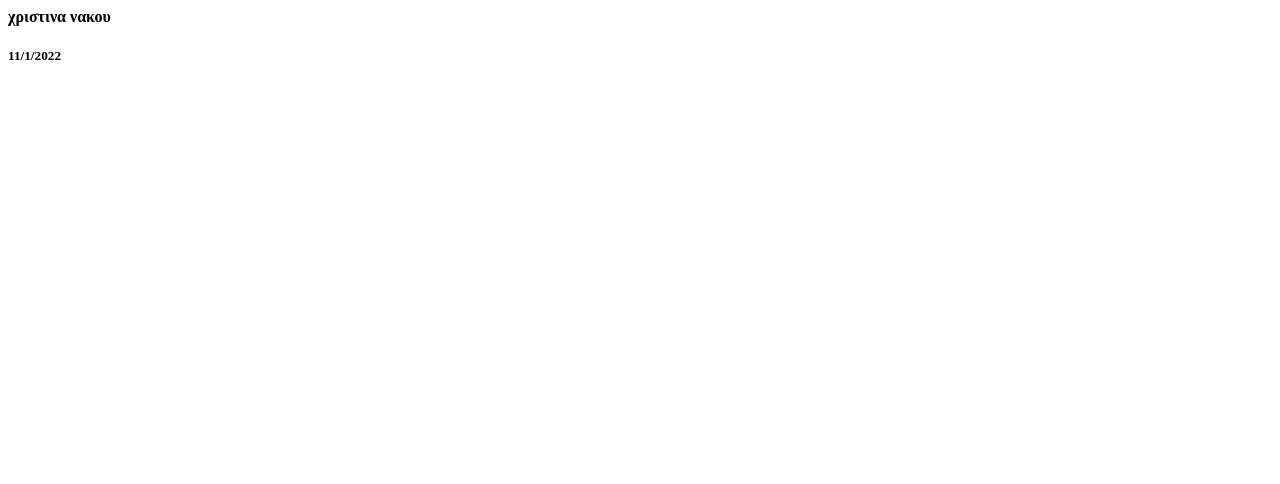
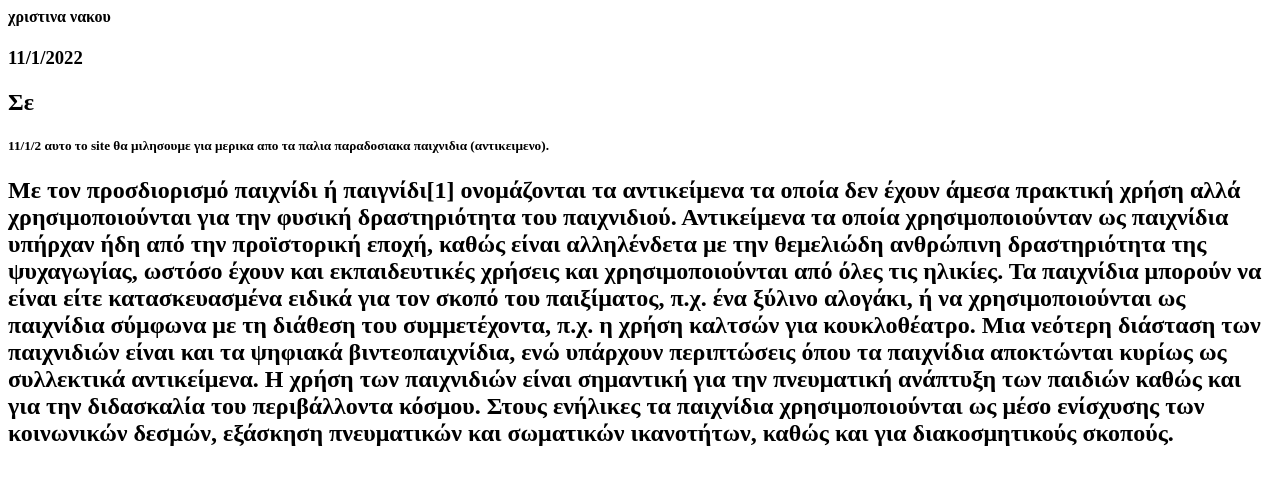
Before and after one commit to christinaa222/christinaa222.github.io, a plain HTML site: page index.html in a window 1280 px wide. Drawn offline with Linux system fonts and the light colour scheme.

Commit message:
Update index.html

```diff
--- a/index.html
+++ b/index.html
@@ -3,5 +3,9 @@
 <title> παλια παραδοσιακα παιχνιδια </title>
 </head>
 <body>
-<h4> χριστινα νακου </h4>
-<h5> 11/1/2022 </h5>
+ <h4> χριστινα νακου </h4>
+  <h3> 11/1/2022 </h3>
+  <h2> Σε<h5> 11/1/2 αυτο το site θα μιλησουμε για μερικα απο τα παλια παραδοσιακα παιχνιδια (αντικειμενο). </h2>
+  <h2> Με τον προσδιορισμό παιχνίδι ή παιγνίδι[1] ονομάζονται τα αντικείμενα τα οποία δεν έχουν άμεσα πρακτική χρήση αλλά χρησιμοποιούνται για την φυσική δραστηριότητα του παιχνιδιού. Αντικείμενα τα οποία χρησιμοποιούνταν ως παιχνίδια υπήρχαν ήδη από την προϊστορική εποχή, καθώς είναι αλληλένδετα με την θεμελιώδη ανθρώπινη δραστηριότητα της ψυχαγωγίας, ωστόσο έχουν και εκπαιδευτικές χρήσεις και χρησιμοποιούνται από όλες τις ηλικίες. Τα παιχνίδια μπορούν να είναι είτε κατασκευασμένα ειδικά για τον σκοπό του παιξίματος, π.χ. ένα ξύλινο αλογάκι, ή να χρησιμοποιούνται ως παιχνίδια σύμφωνα με τη διάθεση του συμμετέχοντα, π.χ. η χρήση καλτσών για κουκλοθέατρο. Μια νεότερη διάσταση των παιχνιδιών είναι και τα ψηφιακά βιντεοπαιχνίδια, ενώ υπάρχουν περιπτώσεις όπου τα παιχνίδια αποκτώνται κυρίως ως συλλεκτικά αντικείμενα.
+
+Η χρήση των παιχνιδιών είναι σημαντική για την πνευματική ανάπτυξη των παιδιών καθώς και για την διδασκαλία του περιβάλλοντα κόσμου. Στους ενήλικες τα παιχνίδια χρησιμοποιούνται ως μέσο ενίσχυσης των κοινωνικών δεσμών, εξάσκηση πνευματικών και σωματικών ικανοτήτων, καθώς και για διακοσμητικούς σκοπούς.
```
